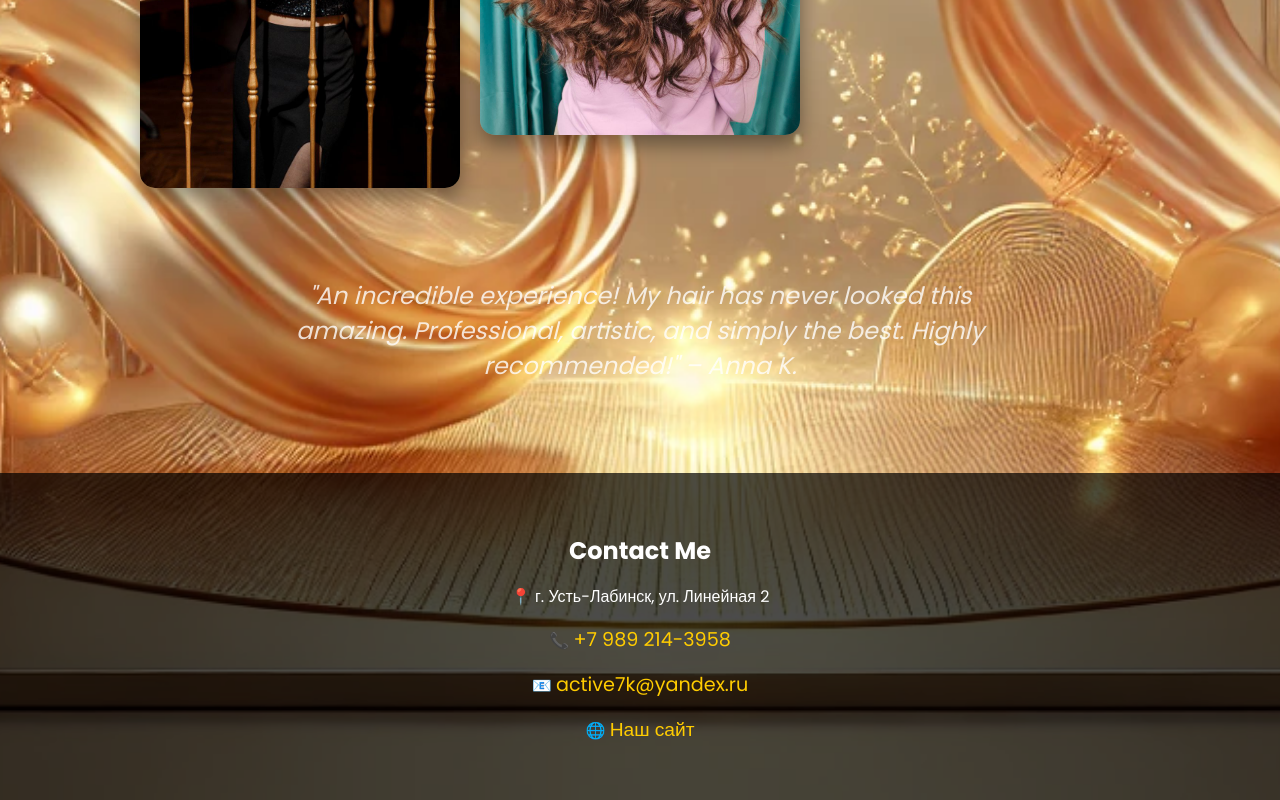
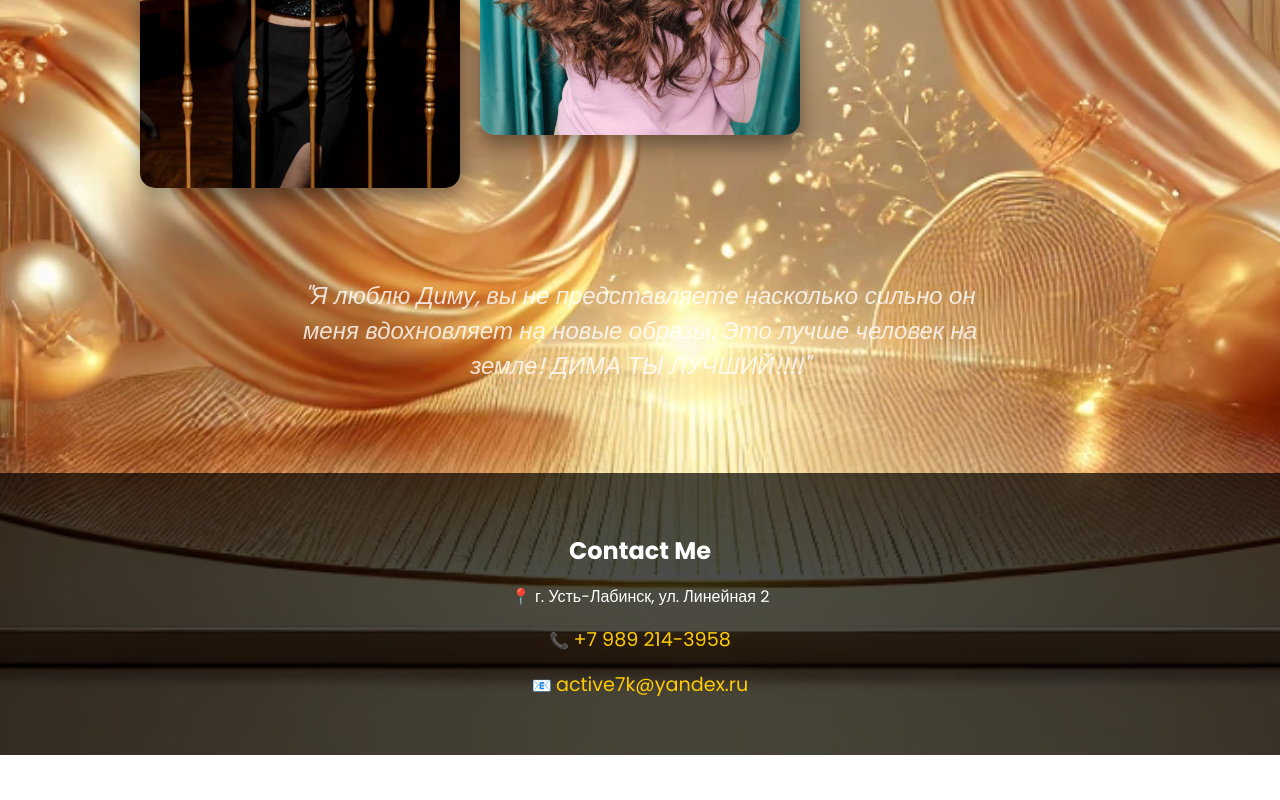
Before and after one commit to k1xmusic/bekurina, a plain HTML site: page index.html in a window 1280 px wide. Shown: the part 1193-1993 px from the top of the page. After the commit the page ends 1948 px from the top, so only its background shows below. Drawn offline with Linux system fonts and the light colour scheme.

Commit message:
Update index.html

```diff
--- a/index.html
+++ b/index.html
@@ -132,14 +132,13 @@
         <img src="images/photo5.jpg" alt="Photo 5">
     </div>
     <div class="testimonial">
-        "An incredible experience! My hair has never looked this amazing. Professional, artistic, and simply the best. Highly recommended!" – Anna K.
+        "Я люблю Диму, вы не представляете насколько сильно он меня вдохновляет на новые образы. Это лучше человек на земле! ДИМА ТЫ ЛУЧШИЙ!!!!"
     </div>
     <div class="contact" id="contact">
         <h2>Contact Me</h2>
         <p>📍 г. Усть-Лабинск, ул. Линейная 2</p>
         <p>📞 <a href="tel:+79892143958">+7 989 214-3958</a></p>
         <p>📧 <a href="mailto:active7k@yandex.ru">active7k@yandex.ru</a></p>
-        <p>🌐 <a href="https://k1xmusic.github.io/bekurina/" target="_blank">Наш сайт</a></p>
     </div>
 </body>
 </html>
```
